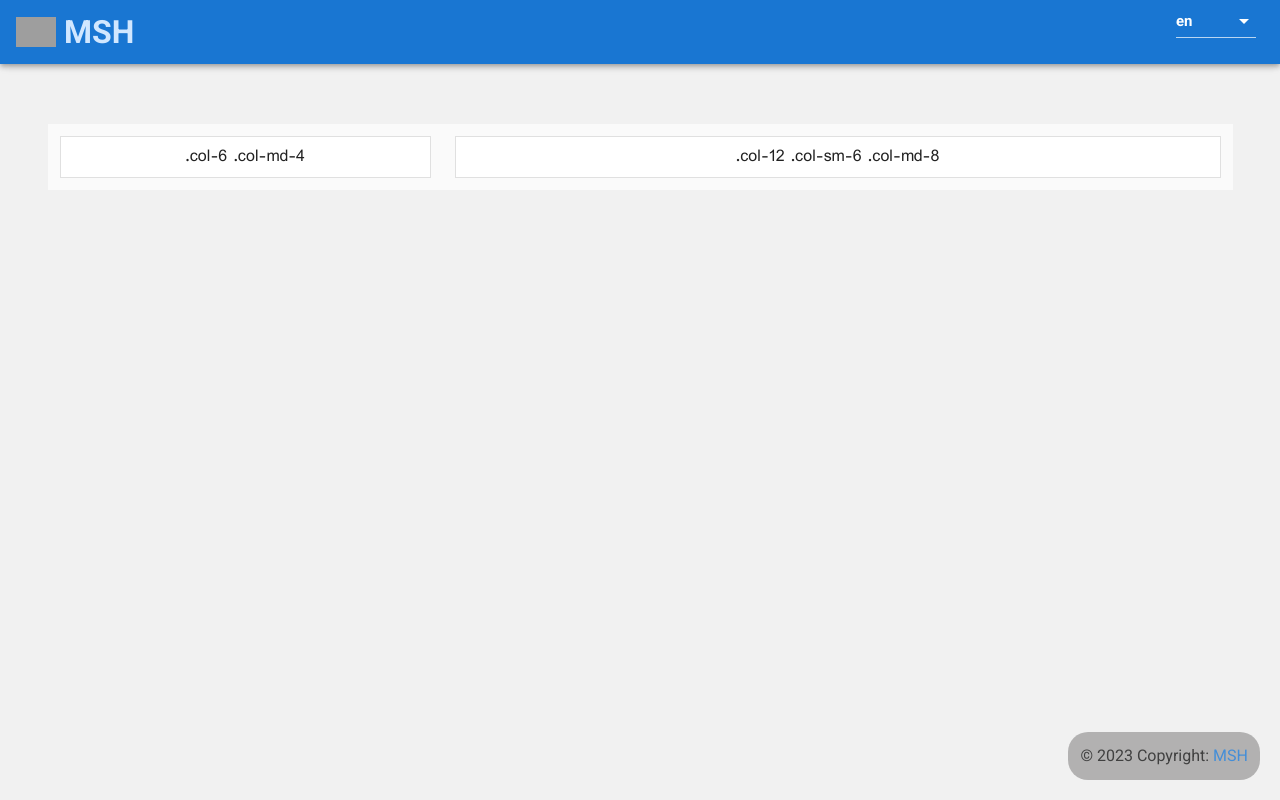
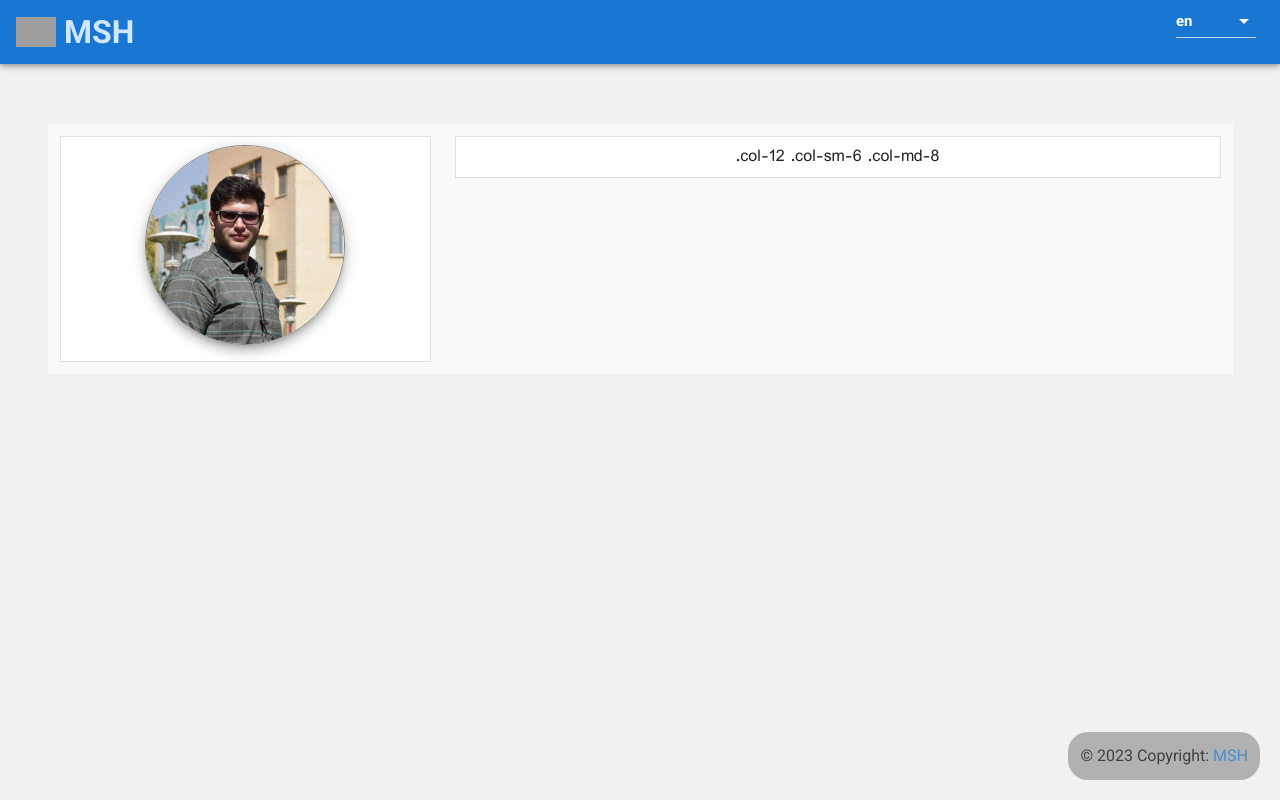
Before and after one commit to sadegh1377/sadegh1377.github.io, a Vue app: page / in a window 1280 px wide. Built offline with nearby package versions, Linux system fonts and the light colour scheme; grey boxes are pictures that could not be loaded.

Commit message:
make new homepage ui

```diff
--- a/src/views/HomePage.vue
+++ b/src/views/HomePage.vue
@@ -1,7 +1,7 @@
 <template>
     <div class="text-center mt-15 homePage">
         <v-container class="grey lighten-5">
-            <v-row >
+            <v-row>
                 <v-col
                     cols="12"
                     xs="6"
@@ -11,9 +11,8 @@
                     <v-card
                         class="pa-2"
                         outlined
-                            tile
-                    >
-                        .col-6 .col-md-4
+                        tile>
+                        <img class="profileImage elevation-7" src="../assets/profilePhoto.jpg" alt="Profile Image">
                     </v-card>
                 </v-col>
                 <v-col
@@ -50,7 +49,7 @@ export default {
     width: 200px;
     height: 200px;
     border: 1px solid gray;
-    border-radius: 50%;
+    border-radius: 50% !important;
     aspect-ratio: auto 100 / 100;
 }
 
```
Lines whose indentation alone changed are shown as unchanged.
